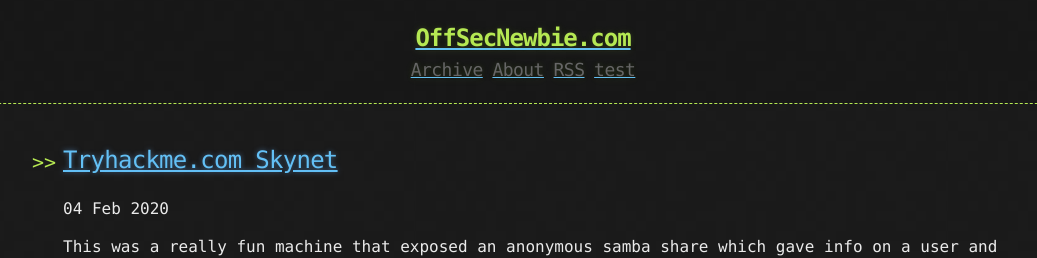
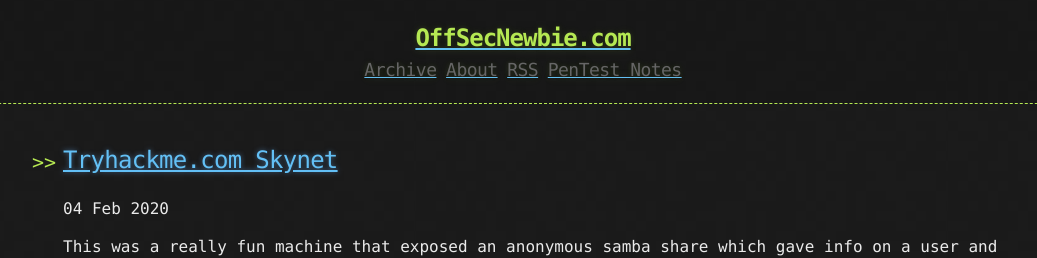
Before and after one commit to rowbot1/offsec, a Jekyll site: the page built from index.html, in a window 1280 px wide. Shown: the top 258 px of the page, without its empty margins (117-1154 px from the left). Built offline with Jekyll 4.4.1, drawn with Linux system fonts in a browser that asks for light colours; the list of posts is cut into pages by our own code.

Commit message:
Update links.html

```diff
--- a/_includes/links.html
+++ b/_includes/links.html
@@ -1,4 +1,5 @@
 <a href="{{ "/archive" | prepend: site.baseurl | replace: '//', '/' }}"><h2 class="header-link">Archive</h2></a>
 <a href="{{ "/about" | prepend: site.baseurl | replace: '//', '/' }}"><h2 class="header-link">About</h2></a>
 <a href="{{ "/atom.xml" | prepend: site.baseurl | replace: '//', '/' }}"><h2 class="header-link">RSS</h2></a>
-<a href="{{ "/test.xml" | prepend: site.baseurl | replace: '//', '/' }}"><h2 class="header-link">test</h2></a>
+<a href="{{ "/https://guide.offsecnewbie.com
+" | prepend: site.baseurl | replace: '//', '/' }}"><h2 class="header-link">PenTest Notes</h2></a>
```
